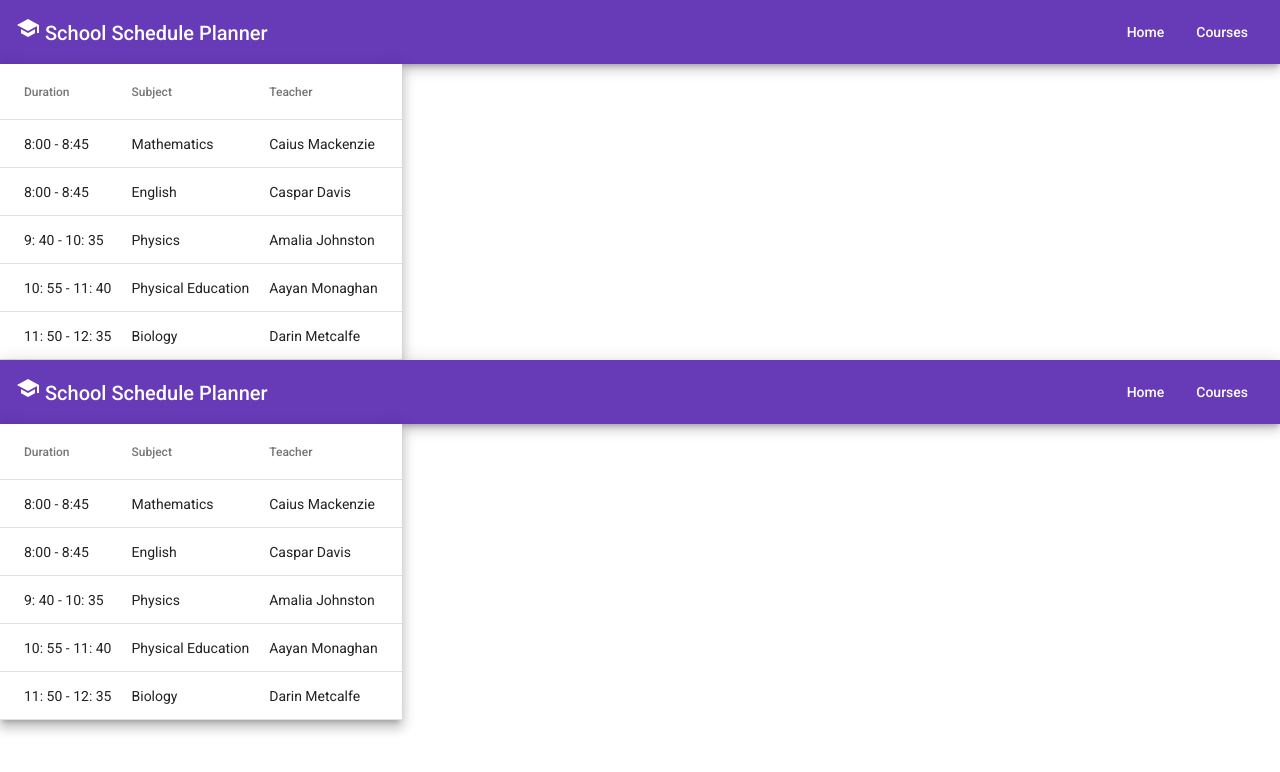
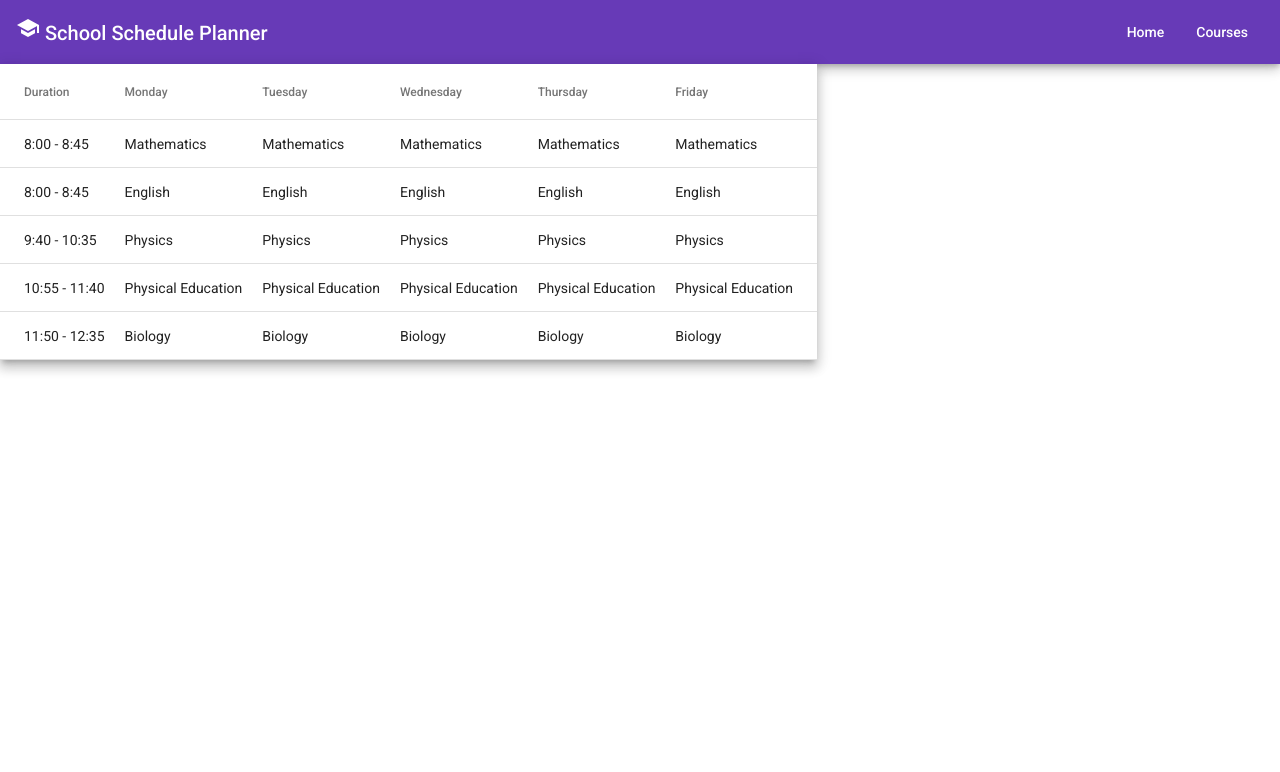
Before and after one commit to m-kmiec/school-schedule-planner-angular, an Angular app: page /home in a window 1280 px wide. Shown: the top 772 px of the page. Built offline with nearby package versions, Linux system fonts and the light colour scheme; data requests are answered from the project's data file.

Commit message:
changes to table and routing

```diff
--- a/db.json
+++ b/db.json
@@ -40,7 +40,7 @@
                 "surrname": "Johnston",
                 "coursesTaught": []
             },
-            "duration": "9: 40 - 10: 35"
+            "duration": "9:40 - 10:35"
         },
         {
             "subject": {
@@ -54,7 +54,7 @@
                 "surrname": "Monaghan",
                 "coursesTaught": []
             },
-            "duration": "10: 55 - 11: 40"
+            "duration": "10:55 - 11:40"
         },
         {
             "subject": {
@@ -68,7 +68,7 @@
                 "surrname": "Metcalfe",
                 "coursesTaught": []
             },
-            "duration": "11: 50 - 12: 35"
+            "duration": "11:50 - 12:35"
         }
     ]
 }
--- a/src/app/app.component.html
+++ b/src/app/app.component.html
@@ -1,3 +1,2 @@
 <app-navbar></app-navbar>
-<app-course-table></app-course-table>
 <router-outlet></router-outlet>
--- a/src/app/course-table/course-table.component.css
+++ b/src/app/course-table/course-table.component.css
@@ -1,7 +1,23 @@
-.mat-column-duration {
+.mat-column-Duration {
     padding-right: 20px;
 }
 
-.mat-column-subjectName {
+.mat-column-Monday {
     padding-right: 20px;
 }
+
+.mat-column-Tuesday {
+    padding-right: 20px;
+}
+
+.mat-column-Wednesday {
+    padding-right: 20px;
+}
+
+.mat-column-Thursday {
+    padding-right: 20px;
+}
+
+.mat-column-Friday {
+    padding-right: 20px;
+}
--- a/src/app/course-table/course-table.component.html
+++ b/src/app/course-table/course-table.component.html
@@ -1,24 +1,39 @@
-<table mat-table class="lessons-table mat-elevation-z8" [dataSource]="courses">
+<table mat-table class="courses-table mat-elevation-z8" [dataSource]="courses">
 
+<ng-container matColumnDef="select"></ng-container>
 
-<ng-container matColumnDef="duration">
+<ng-container matColumnDef="Duration">
     <th mat-header-cell *matHeaderCellDef> Duration </th>
     <td mat-cell *matCellDef="let course"> {{course.duration}} </td>
 </ng-container>
 
-<ng-container matColumnDef="subjectName">
-    <th mat-header-cell *matHeaderCellDef> Subject </th>
+<ng-container matColumnDef="Monday">
+    <th mat-header-cell *matHeaderCellDef> Monday </th>
     <td mat-cell *matCellDef="let course"> {{course.subject.name}} </td>
 </ng-container>
 
-<ng-container matColumnDef="teacherPersonals">
-    <th mat-header-cell *matHeaderCellDef> Teacher </th>
-    <td mat-cell *matCellDef="let course"> {{course.teacher.name}} {{course.teacher.surrname}} </td>
+<ng-container matColumnDef="Tuesday">
+    <th mat-header-cell *matHeaderCellDef> Tuesday </th>
+    <td mat-cell *matCellDef="let course">  {{course.subject.name}} </td>
+</ng-container>
+
+<ng-container matColumnDef="Wednesday">
+    <th mat-header-cell *matHeaderCellDef> Wednesday </th>
+    <td mat-cell *matCellDef="let course"> {{course.subject.name}} </td>
+</ng-container>
+
+<ng-container matColumnDef="Thursday">
+    <th mat-header-cell *matHeaderCellDef> Thursday </th>
+    <td mat-cell *matCellDef="let course"> {{course.subject.name}} </td>
+</ng-container>
+
+<ng-container matColumnDef="Friday">
+    <th mat-header-cell *matHeaderCellDef> Friday </th>
+    <td mat-cell *matCellDef="let course"> {{course.subject.name}} </td>
 </ng-container>
 
 <tr mat-header-row *matHeaderRowDef="displayedColumns"></tr>
 
 <tr mat-row *matRowDef="let Courses;columns:displayedColumns"></tr>
 
-
 </table>
--- a/src/app/course-table/course-table.component.ts
+++ b/src/app/course-table/course-table.component.ts
@@ -2,6 +2,7 @@ import { Component, OnInit } from '@angular/core';
 
 import { Course } from '../models/Course';
 import { CoursesService } from '../data/courses.service';
+import { SelectionModel } from '@angular/cdk/collections';
 
 
 @Component({
@@ -13,9 +14,11 @@ export class CourseTableComponent implements OnInit {
 
   constructor(private coursesService: CoursesService) { }
 
-  courses : Course[] = [];
+  courses: Course[] = [];
 
-  displayedColumns: string[] = ['duration', 'subjectName', 'teacherPersonals', ];
+  selection: SelectionModel<Course> = new SelectionModel<Course>(false, []);
+
+  displayedColumns: string[] = ['Duration', 'Monday', 'Tuesday', 'Wednesday', 'Thursday', 'Friday' ];
 
   ngOnInit(): void {
     this.coursesService.getCourses().
```
Also changed, not shown: src/app/app-routing.module.ts (+4 -3 lines).
